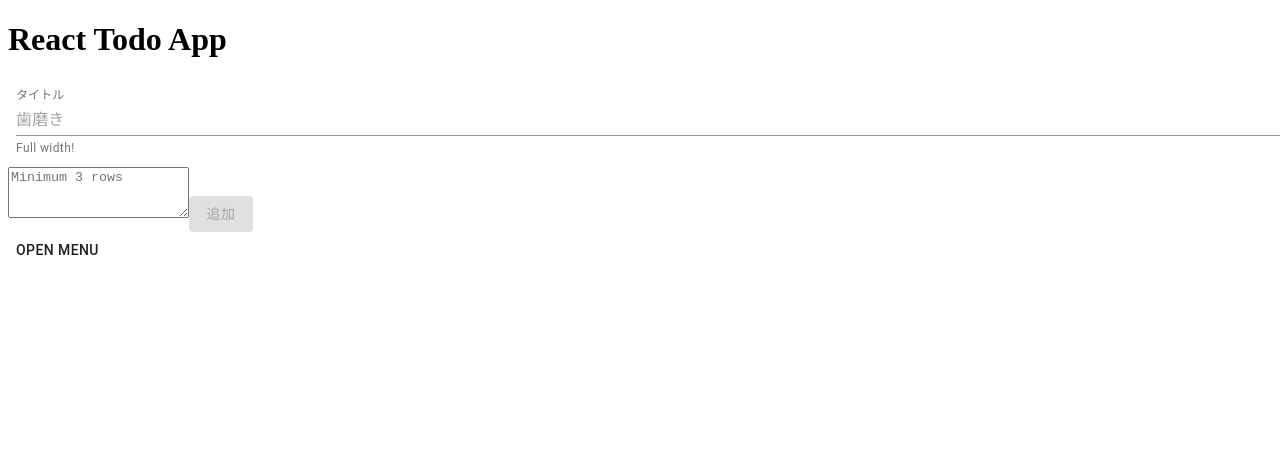
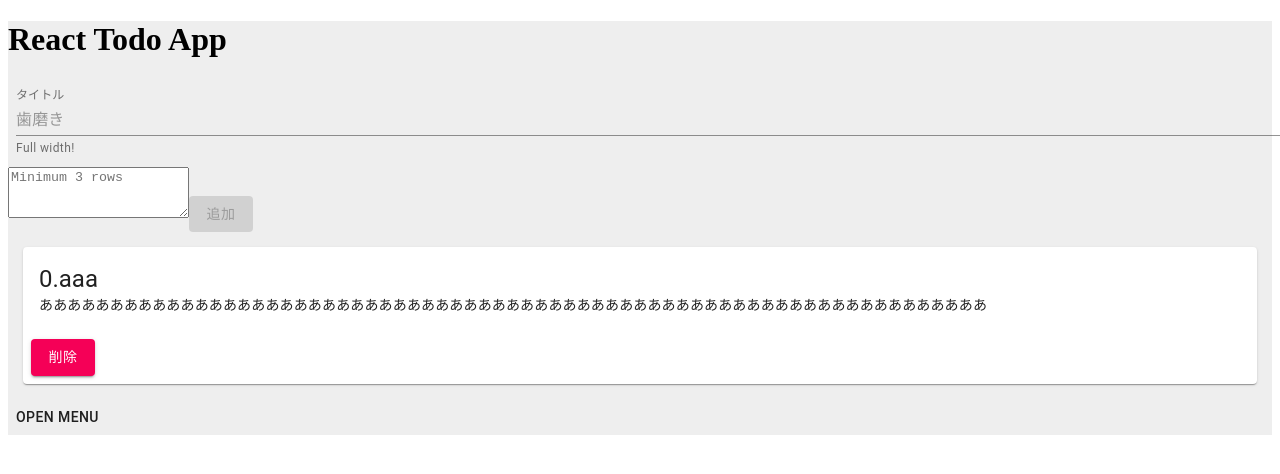
Before and after one commit to ncdcdev/react-study-todo-app, a React app: page / in a window 1280 px wide. Shown: the top 474 px of the page. Built offline with nearby package versions, Linux system fonts and the light colour scheme.

Commit message:
handleAdd

```diff
--- a/src/components/List.js
+++ b/src/components/List.js
@@ -1,26 +1,22 @@
 import React, { useState } from 'react';
 import { Button, Card, CardActions, CardContent, Typography } from '@material-ui/core';
+import styled from 'styled-components';
 
-let style = {
-  maxWidth: '700px',
-};
-
-let btn = {
-  cursor: 'pointer',
-};
+const Wrapper = styled.div``;
+const CardStyled = styled(Card)`
+  margin: 15px;
+`;
 
 const List = props => {
   const { list } = props;
   return (
-    <div className="siimple-list">
+    <Wrapper>
       {list.map((n, i) => (
-        <Card>
+        <CardStyled>
           <CardContent>
-            <Typography color="textSecondary">{i + 1}</Typography>
             <Typography variant="h5" component="h2">
-              {n.title}
+              {i + 1}.{n.title}
             </Typography>
-
             <Typography variant="body2" component="p">
               {n.description}
             </Typography>
@@ -30,9 +26,9 @@ const List = props => {
               削除
             </Button>
           </CardActions>
-        </Card>
+        </CardStyled>
       ))}
-    </div>
+    </Wrapper>
   );
 };
 
--- a/src/pages/Top.js
+++ b/src/pages/Top.js
@@ -1,8 +1,25 @@
 import React, { useState } from 'react';
 import { Link } from 'react-router-dom';
-import { Button, Menu, MenuItem } from '@material-ui/core';
+import styled from 'styled-components';
+import {
+  Button,
+  Menu,
+  MenuItem,
+  Card,
+  CardActions,
+  CardContent,
+  Typography,
+} from '@material-ui/core';
 import Add from '../components/Add';
 import List from '../components/List';
+
+const Wrapper = styled.div`
+  background: #eee;
+`;
+
+const CardStyled = styled(Card)`
+  margin: 15px;
+`;
 
 const Top = () => {
   const [anchorEl, setAnchorEl] = useState(null);
@@ -17,9 +34,24 @@ const Top = () => {
 
   console.log(list);
   return (
-    <div>
+    <Wrapper>
       <h1>React Todo App</h1>
       <Add handleAdd={e => setList([...list, e])} />
+      <CardStyled>
+        <CardContent>
+          <Typography variant="h5" component="h2">
+            0.aaa
+          </Typography>
+          <Typography variant="body2" component="p">
+            あああああああああああああああああああああああああああああああああああああああああああああああああああああああああああああああああああ
+          </Typography>
+        </CardContent>
+        <CardActions>
+          <Button variant="contained" color="secondary" onClick={console.log(333)}>
+            削除
+          </Button>
+        </CardActions>
+      </CardStyled>
       <List list={list} />
 
       {/*FIXME*/}
@@ -37,7 +69,7 @@ const Top = () => {
         <MenuItem onClick={handleClose}>My account</MenuItem>
         <MenuItem onClick={handleClose}>Logout</MenuItem>
       </Menu>
-    </div>
+    </Wrapper>
   );
 };
 
```
